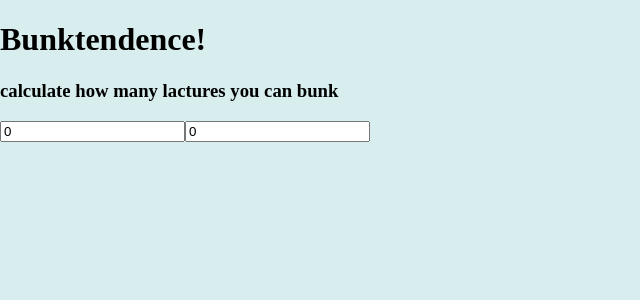
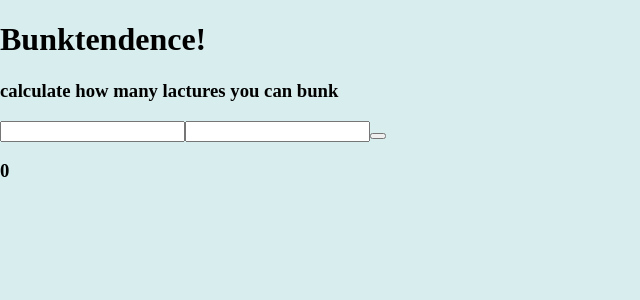
Before and after one commit to constayush/Bunk-Tendence, a React (Vite) app: page / in a window 1280 px wide. Shown: the top 300 px of the page, without its empty margins (0-640 px from the left). Built offline with nearby package versions, Linux system fonts and the light colour scheme.

Commit message:
logic created

```diff
--- a/src/App.jsx
+++ b/src/App.jsx
@@ -4,18 +4,40 @@ function App() {
 
 let [current, setCurrent] =useState(0)
 let [total, setTotal] =useState(0)
+let [displayText, setDisplayText] =useState(0)
+let [req, setReq] =useState(0)
+let [bunk, setBunk] =useState(0)
+let [percentageReq, setPercentageReq] =useState(0)
+ function handleCurrentChange(e){
 
-
- function handleCurrentChange(){
-
+setCurrent(e.target.value)
 
  }
 
- function handleTotalChange(){
+ function handleTotalChange(e){
+  setTotal(e.target.value)
+
+ }
+function handleResultClick(){
+setPercentageReq(75)
+if(total <= 0){ setDisplayText("theek no daalo bhai")}
+if(total < 0){
+
+  let percent = (current/total)*100
+
+if(percent >75){
+  setBunk (Math.floor((100 * present - percentageReq * total) / percentageReq))
+  setDisplayText(`you can bunk ${bunk} class more`)
+}
+if(percent < 75){
+
+ setReq ( Math.ceil((percentageReq * total - 100 * present) / (100 - percentageReq)))
+setDisplayText(`you have to attend ${req} class more`)
+}
+}
 
 
- }
-
+}
 
   return (
     <div className='w-screen h-screen flex flex-col justify-center items-center'>
@@ -28,10 +50,12 @@ let [total, setTotal] =useState(0)
     <h3 className='text-[]'>calculate how many lactures you can bunk</h3>
 
 
-    <input onChange={handleCurrentChange} value={current} className='currentLac mt-[2rem] bg-[#666363] text-[1.3rem] text-white' type='number'></input>
-    <input onChange={handleTotalChange}   value={total} className='totalLac   mt-[2rem] bg-[#666363] text-[1.3rem] text-white' type='number'></input>
+    <input onChange={handleCurrentChange}  className='currentLac mt-[2rem] bg-[#666363] text-[1.3rem] text-white' type='number'></input>
+    <input onChange={handleTotalChange}   className='totalLac   mt-[2rem] bg-[#666363] text-[1.3rem] text-white' type='number'></input>
 
 
+    <button className='w-[200px] h-[1rem] bg-red-200' onClick={handleResultClick}></button>
+    <h3 className='result'> {displayText}</h3>
 
 
 
```
